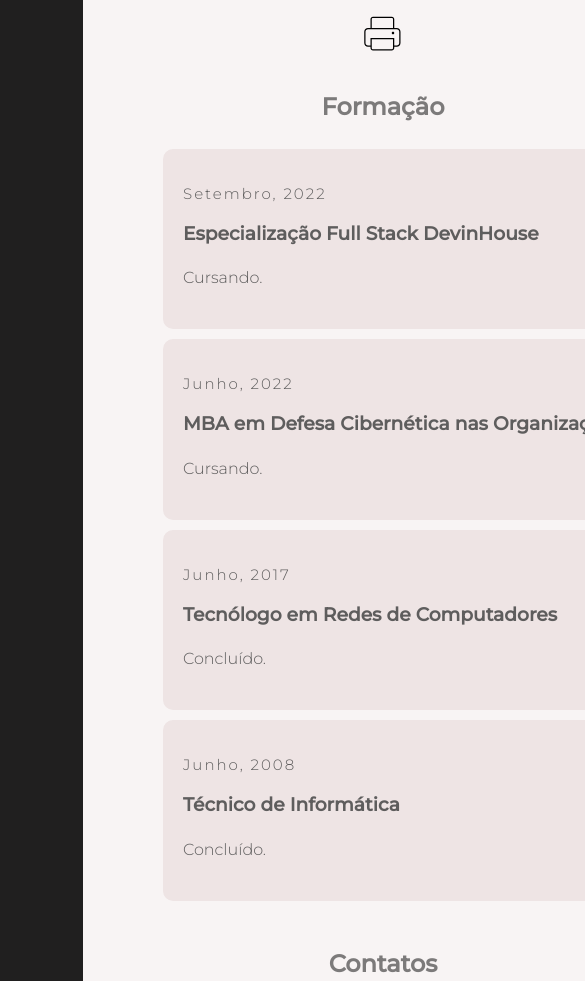
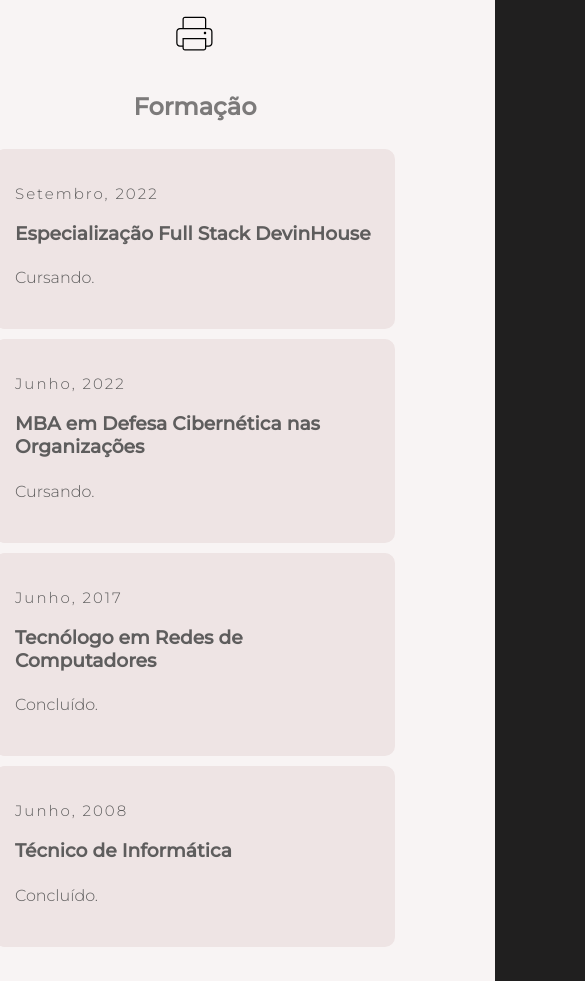
Before and after one commit to 0Rodrigo0/Curriculo-Web, a plain HTML site: page index.html in a window 390 px wide. Shown: the part 620-1601 px from the top of the page, 585 px wide, since content can reach past the window. Drawn offline with Linux system fonts and the light colour scheme.

Commit message:
small device finished

```diff
--- a/styles.css
+++ b/styles.css
@@ -304,7 +304,7 @@ footer {
 
 @media (max-width: 926px) {
   body {
-    width: 750px;
+    width: auto;
     position: relative;
     display: flex;
     justify-content: center;
@@ -401,7 +401,16 @@ footer {
   }
 
   .timeline {
-    width: 600px;
+    width: 500px;
+    margin: auto;
+    position: relative;
+    display: flex;
+    align-items: center;
+    justify-content: center;
+  }
+
+  .timeline ul {
+    padding: 0;
   }
 
   footer {
```
